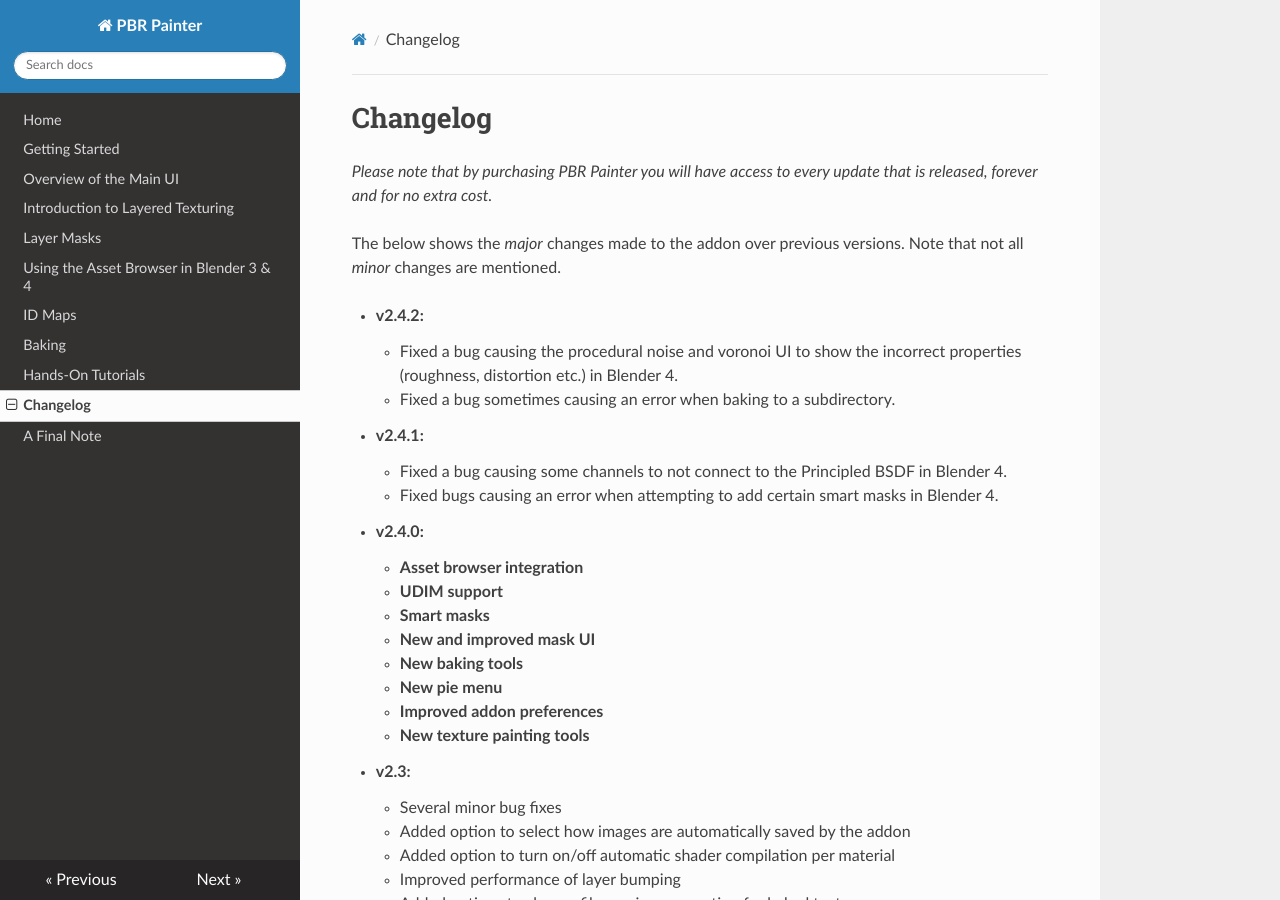
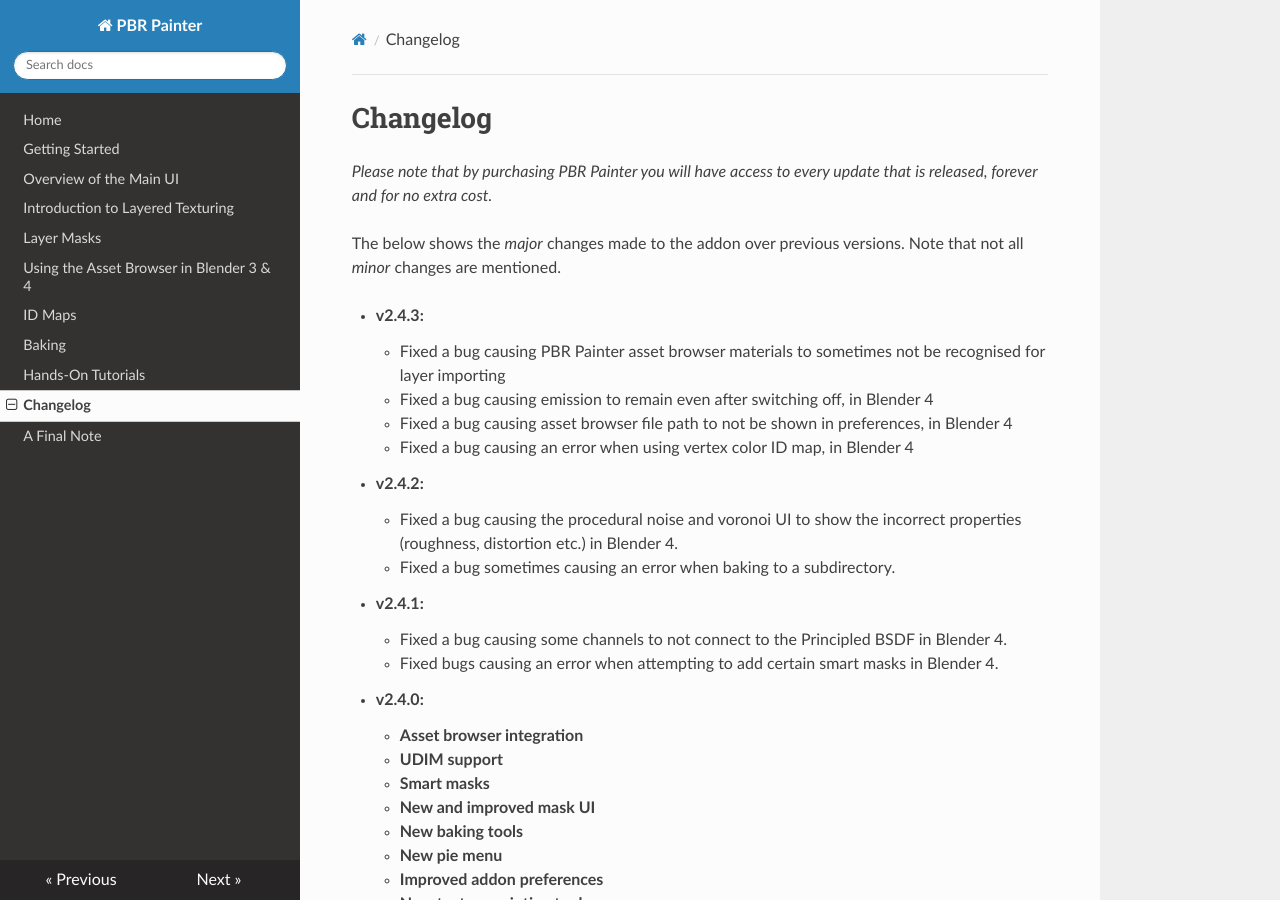
Before and after one commit to pbrpainter/pbr-painter-doc, an MkDocs documentation site: the page built from docs/change_log.md, in a window 1280 px wide and 900 px high. Built offline with MkDocs 1.6.1, drawn with Linux system fonts in a browser that asks for light colours; nearby versions of some CDN libraries.

Commit message:
Updated to v2.4.3

```diff
--- a/docs/change_log.md
+++ b/docs/change_log.md
@@ -3,6 +3,11 @@
 
 The below shows the _major_ changes made to the addon over previous versions. Note that not all _minor_ changes are mentioned.
 
+- __v2.4.3:__
+	- Fixed a bug causing PBR Painter asset browser materials to sometimes not be recognised for layer importing
+	- Fixed a bug causing emission to remain even after switching off, in Blender 4
+	- Fixed a bug causing asset browser file path to not be shown in preferences, in Blender 4
+	- Fixed a bug causing an error when using vertex color ID map, in Blender 4
 - __v2.4.2:__
 	- Fixed a bug causing the procedural noise and voronoi UI to show the incorrect properties (roughness, distortion etc.) in Blender 4.
 	- Fixed a bug sometimes causing an error when baking to a subdirectory.
```
Also changed, not shown: docs/index.md (+2 -2 lines).
